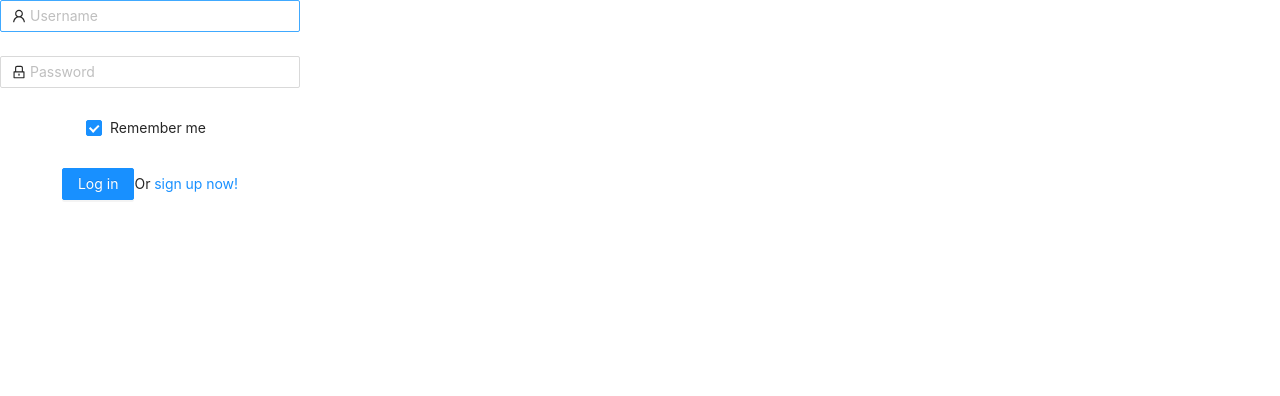
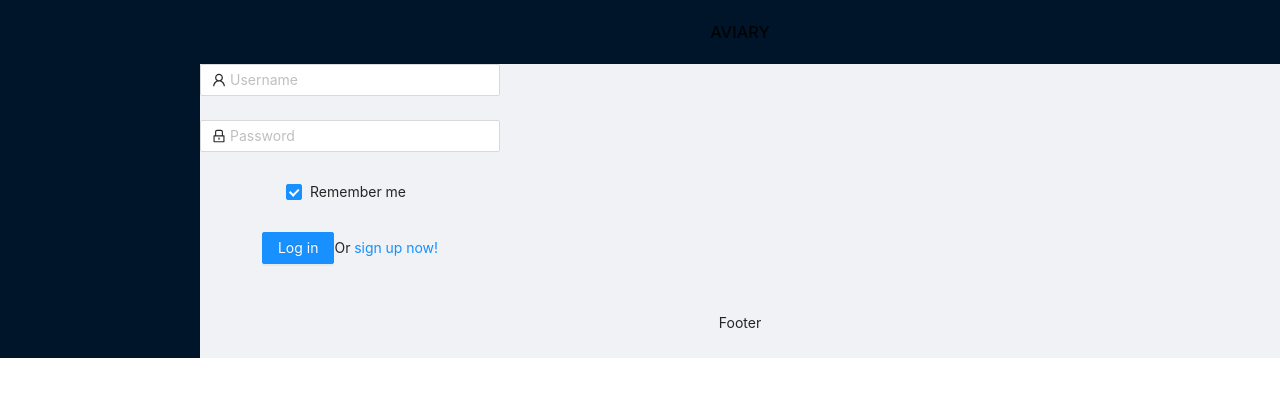
Before and after one commit to sambencivengo/aviary-frontend, a React (Create React App) app: page / in a window 1280 px wide. Shown: the top 396 px of the page. Built offline with nearby package versions, Linux system fonts and the light colour scheme; no server answers.

Commit message:
layout implemented, on to tweaking

```diff
--- a/src/App.js
+++ b/src/App.js
@@ -2,7 +2,10 @@ import './App.css';
 import { useEffect, useState } from 'react';
 import Home from './Home';
 import Login from './Login';
-import { Navigate, useNavigate } from 'react-router-dom';
+
+import { Button, Layout } from 'antd';
+
+const { Header, Footer, Sider, Content } = Layout;
 
 function App() {
 	const [loggedIn, setLoggedIn] = useState(false);
@@ -41,19 +44,47 @@ function App() {
 			});
 	};
 
-	const handleLogout = () => {
-		setLoggedIn(false);
+	const handleLogOut = () => {
+		fetch('/logout', { method: 'DELETE' })
+			.then((r) => r.json())
+			.catch((error) => {
+				setLoggedIn(false);
+				console.log(error);
+			});
 	};
 
 	console.log('Are you logged in?', loggedIn);
 
 	return (
 		<div className="App">
-			{loggedIn ? (
-				<Home handleLogout={handleLogout} currentUser={currentUser} />
-			) : (
-				<Login handleLogIn={handleLogIn} />
-			)}
+			<Layout>
+				<Sider>
+					{' '}
+					{!loggedIn ? null : (
+						<Button
+							type="primary"
+							htmlType="submit"
+							className="login-form-button"
+							onClick={handleLogOut}
+						>
+							Log out
+						</Button>
+					)}
+				</Sider>
+				<Layout>
+					<Header>
+						<h1>AVIARY</h1>
+					</Header>
+					<Content>
+						{loggedIn ? (
+							<Home currentUser={currentUser} />
+						) : (
+							<Login handleLogIn={handleLogIn} />
+						)}
+					</Content>
+					<Footer>Footer</Footer>
+				</Layout>
+			</Layout>
 		</div>
 	);
 }
--- a/src/Home.js
+++ b/src/Home.js
@@ -5,15 +5,8 @@ import MapContainer from './MapContainer';
 import SpottingForm from './SpottingForm';
 import SpottingsContainer from './SpottingsContainer';
 
-const Home = ({ handleLogout, currentUser }) => {
+const Home = ({ currentUser }) => {
 	const [spottingMode, setSpottingMode] = useState(false);
-
-	const logOut = () => {
-		fetch('/logout', { method: 'DELETE' })
-			.then((r) => r.json())
-			.then(handleLogout())
-			.catch((error) => console.log(error));
-	};
 
 	function toggleSpottingMode() {
 		setSpottingMode(!spottingMode);
@@ -26,9 +19,7 @@ const Home = ({ handleLogout, currentUser }) => {
 	return (
 		<>
 			<h1>Hello, {currentUser.username}!</h1>
-			<Button value={'small'} danger onClick={logOut}>
-				Log Out
-			</Button>
+
 			<Button value={'small'} onClick={() => toggleSpottingMode()}>
 				See a bird?
 			</Button>
--- a/src/SpottingForm.js
+++ b/src/SpottingForm.js
@@ -23,12 +23,11 @@ const SpottingForm = () => {
 			.then((r) => r.json())
 			.then((birds) => {
 				setBirds(birds);
-				console.log(birds);
+				// console.log(birds);
 			});
 	}, []);
 
 	const renderOptions = birds.map((birdOption) => {
-		console.log(birdOption);
 		return <Option value={birdOption.id}>{birdOption.common_name}</Option>;
 	});
 
```
